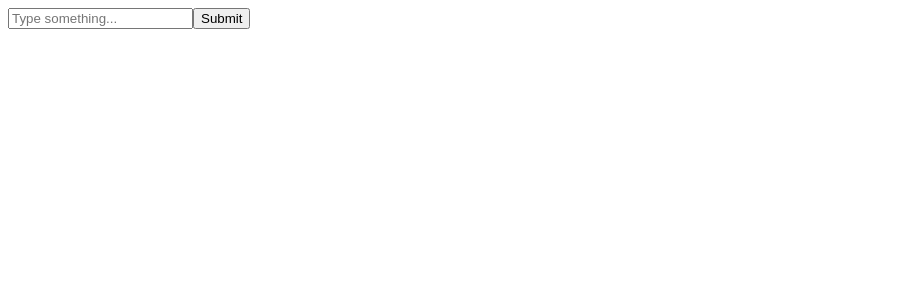
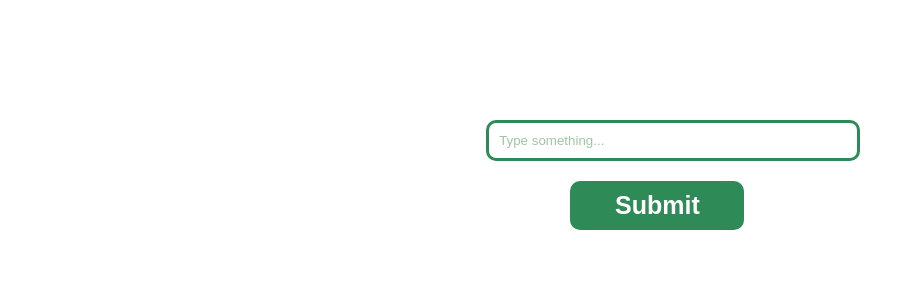
Before and after one commit to Ruqayah22/falaq-projects, a React (Vite) app in the folder to_do_list/: page / in a window 1280 px wide. Shown: the top 300 px of the page, without its empty margins (0-915 px from the left). Built offline with nearby package versions, Linux system fonts and the light colour scheme.

Commit message:
change app view file and trying test the app

```diff
--- a/to_do_list/package.json
+++ b/to_do_list/package.json
@@ -8,7 +8,8 @@
     "build": "tsc -b && vite build",
     "lint": "eslint .",
     "preview": "vite preview",
-    "test": "vitest"
+    "test": "vitest",
+    "coverage": "vitest run --coverage"
   },
   "dependencies": {
     "react": "^19.1.0",
--- a/to_do_list/src/app/app.view.tsx
+++ b/to_do_list/src/app/app.view.tsx
@@ -2,6 +2,7 @@
 import { useForm, type SubmitHandler } from "react-hook-form";
 import { useCreateAppStore } from "./app.context";
 import { useObservable } from "../utils";
+import '../style/index.css'
 
 type Inputs = {
   text: string;
@@ -28,10 +29,15 @@ export default function AppView() {
   };
 
   return (
+    <div>
       <form onSubmit={handleSubmit(onSubmit)}>
-      <input {...register("text")} placeholder="Type something..." />
+        <input
+          className="inputText"
+          {...register("text")}
+          placeholder="Type something..."
+        />
 
-      <input type="submit" />
+        <input className="btn" type="submit" />
 
         <ul>
           {ToDoItems.map((item, index) => (
@@ -39,5 +45,6 @@ export default function AppView() {
           ))}
         </ul>
       </form>
+    </div>
   );
 }
--- a/to_do_list/src/style/index.css
+++ b/to_do_list/src/style/index.css
@@ -0,0 +1,41 @@
+div{
+   display: flex;
+  justify-content: center;
+  align-items: center;
+  width: 100%;
+  height: 100%;
+  margin-top: 50px;
+}
+
+.inputText{
+    margin: 20px;
+    padding: 10px;
+    width: 100%;
+    border: 3px solid seagreen;
+    border-radius: 10px;
+}
+.inputText::placeholder{
+    color: rgb(158, 199, 162);
+}
+.inputText:focus {
+    outline: none;
+    border: 2px solid #10c266;
+}
+.btn{
+margin-left: 30%;
+padding: 10px;
+width: 50%;
+font-size: 25px;
+font-weight: bold;
+background-color: seagreen;
+color: white;
+border: none;
+border-radius:10px ;
+}
+li{
+    font-size: 30px;
+    background: #92f7c3;
+  /* color: white; */
+  margin: 5px 0 0 20px;
+
+}
```
Also changed, not shown: 1 other file (tests, documents, lock files or other folders). Lines whose indentation alone changed are shown as unchanged.
